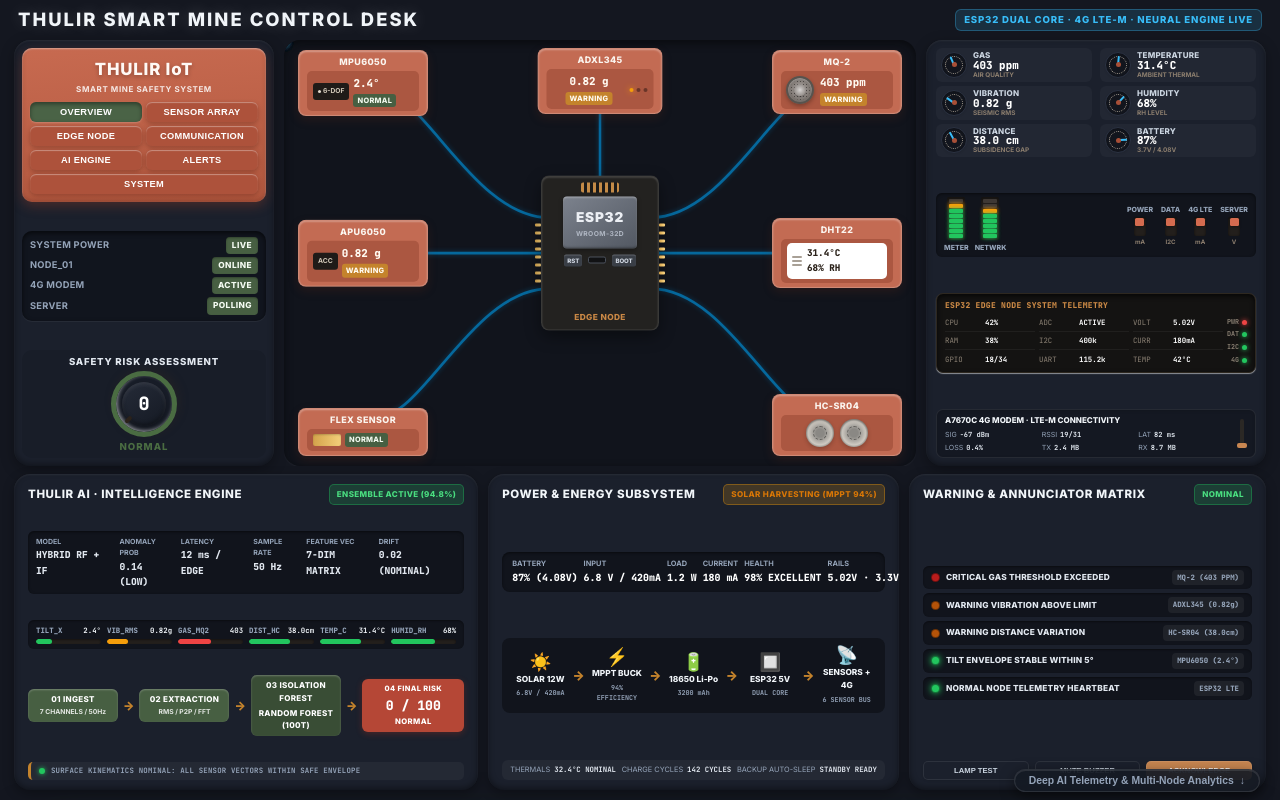
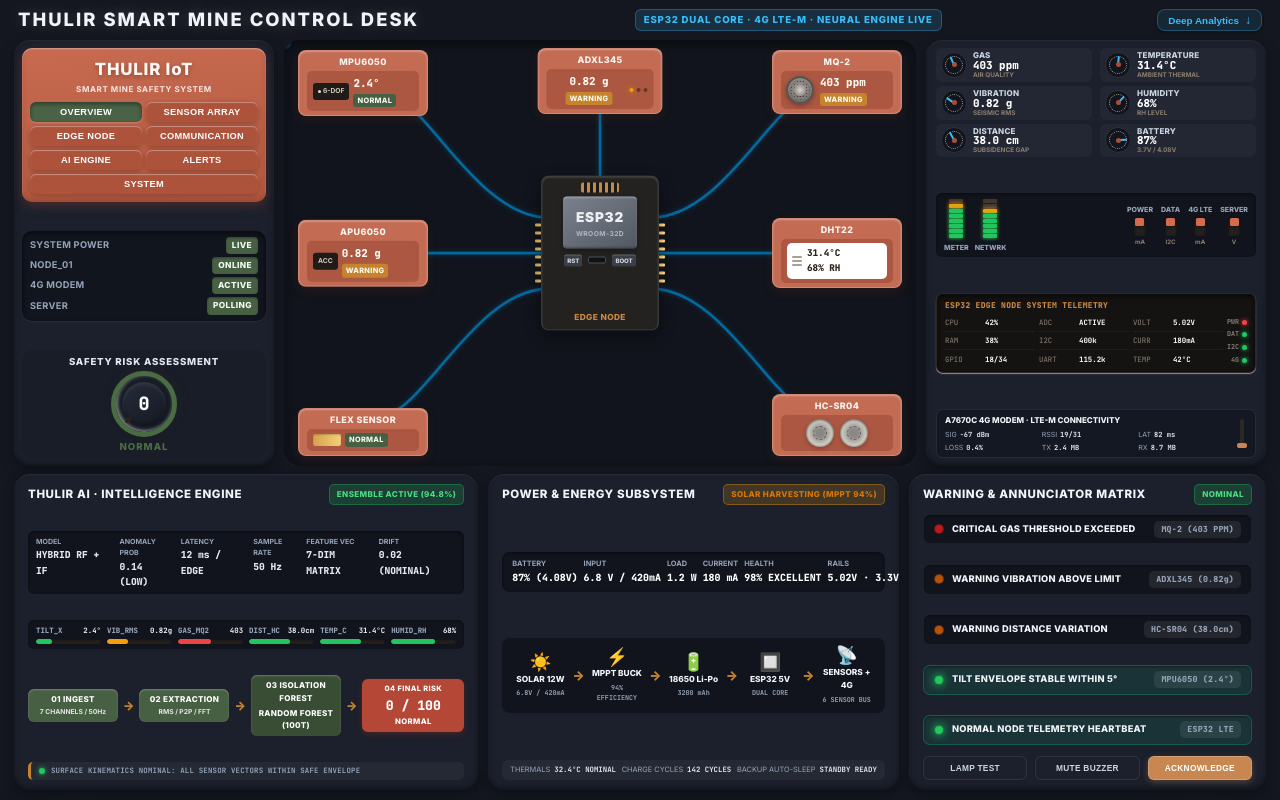
Before and after one commit to Rub26s21/THULIR, a React (Vite) app: page / in a window 1280 px wide. Shown: the top 800 px of the page. Built offline with nearby package versions, Linux system fonts and the light colour scheme; no server answers; the database is empty; a web font is replaced by a local one.

Commit message:
fix(desk): optimize Bay 3 annunciator matrix typography and relocate scroll cue to header

```diff
--- a/src/components/SmartMineControlDesk.tsx
+++ b/src/components/SmartMineControlDesk.tsx
@@ -122,6 +122,14 @@ export function SmartMineControlDesk({
         <div className="desk-header-badge">
           ESP32 DUAL CORE · 4G LTE-M · NEURAL ENGINE LIVE
         </div>
+        <button
+          className="desk-header-scroll-btn"
+          onClick={handleScrollDown}
+          title="Scroll down to deep telemetry & multi-node analytics"
+        >
+          <span>Deep Analytics</span>
+          <span className="scroll-arrow">↓</span>
+        </button>
       </div>
 
       {/* ── Top Master Grid: Left Console, Center Hardware PCB, Right Telemetry Meters ── */}
@@ -880,16 +888,6 @@ export function SmartMineControlDesk({
 
       </div>
 
-      {/* Floating Scroll Cue Button */}
-      <button
-        className="desk-scroll-cue"
-        onClick={handleScrollDown}
-        aria-label="Scroll down to detailed analytics"
-      >
-        <span>Deep AI Telemetry & Multi-Node Analytics</span>
-        <span className="scroll-arrow">↓</span>
-      </button>
-
     </div>
   );
 }
--- a/src/desk.css
+++ b/src/desk.css
@@ -232,6 +232,54 @@
   border-color: rgba(56, 189, 248, 0.3);
 }
 
+.desk-header-scroll-btn {
+  display: flex;
+  align-items: center;
+  gap: 6px;
+  font-size: 0.62rem;
+  font-weight: 800;
+  color: #5c4e3f;
+  background: rgba(255, 255, 255, 0.6);
+  border: 1px solid rgba(0, 0, 0, 0.08);
+  padding: 3px 10px;
+  border-radius: 8px;
+  cursor: pointer;
+  transition: all 0.2s ease;
+  box-shadow: 0 1px 3px rgba(0, 0, 0, 0.05);
+}
+
+[data-theme="dark-apple"] .desk-header-scroll-btn,
+[data-theme="dark-space"] .desk-header-scroll-btn {
+  color: #38bdf8;
+  background: rgba(56, 189, 248, 0.1);
+  border-color: rgba(56, 189, 248, 0.3);
+  box-shadow: 0 1px 3px rgba(0, 0, 0, 0.4);
+}
+
+.desk-header-scroll-btn:hover {
+  background: #ffffff;
+  color: #1a1714;
+  transform: translateY(-1px);
+  box-shadow: 0 3px 8px rgba(0, 0, 0, 0.12);
+}
+
+[data-theme="dark-apple"] .desk-header-scroll-btn:hover,
+[data-theme="dark-space"] .desk-header-scroll-btn:hover {
+  background: rgba(56, 189, 248, 0.2);
+  color: #ffffff;
+  box-shadow: 0 3px 12px rgba(56, 189, 248, 0.25);
+}
+
+.desk-header-scroll-btn .scroll-arrow {
+  font-size: 0.75rem;
+  font-weight: 900;
+  transition: transform 0.2s ease;
+}
+
+.desk-header-scroll-btn:hover .scroll-arrow {
+  transform: translateY(2px);
+}
+
 /* ── Top Master Grid (Left Console, Center Hardware PCB, Right Telemetry) ── */
 .desk-top-grid {
   display: grid;
@@ -1897,42 +1945,61 @@
 }
 
 /* Bay 3: Warning Annunciator Panel */
+.desk-bottom-bay.bay-warnings {
+  display: flex;
+  flex-direction: column;
+  justify-content: space-between;
+}
+
 .annunciator-list {
   display: flex;
   flex-direction: column;
-  gap: 4px;
+  gap: 5px;
+  flex: 1;
+  justify-content: space-between;
+  margin: 3px 0;
 }
 
 .annunciator-row {
   display: flex;
   align-items: center;
   justify-content: space-between;
-  gap: 6px;
+  gap: 8px;
   background: #cbbfaf;
-  border-radius: 6px;
-  padding: 4px 8px;
+  border-radius: 7px;
+  padding: 5.5px 10px;
   box-shadow: inset 0 1px 2px rgba(0,0,0,0.12);
+  border: 1px solid rgba(0, 0, 0, 0.04);
+  transition: all 0.2s ease;
 }
 
 [data-theme="dark-apple"] .annunciator-row,
 [data-theme="dark-space"] .annunciator-row {
   background: #11141c;
   box-shadow: inset 0 1px 2px rgba(0,0,0,0.4);
+  border: 1px solid rgba(255, 255, 255, 0.05);
 }
 
 .annunciator-row.active-critical {
-  background: rgba(239, 68, 68, 0.18);
-  border: 1px solid rgba(239, 68, 68, 0.35);
+  background: rgba(239, 68, 68, 0.16);
+  border: 1.5px solid rgba(239, 68, 68, 0.45);
+  box-shadow: 0 0 10px rgba(239, 68, 68, 0.15), inset 0 1px 2px rgba(239, 68, 68, 0.2);
 }
 
 .annunciator-row.active-warning {
-  background: rgba(245, 158, 11, 0.18);
-  border: 1px solid rgba(245, 158, 11, 0.35);
+  background: rgba(245, 158, 11, 0.16);
+  border: 1.5px solid rgba(245, 158, 11, 0.45);
+  box-shadow: 0 0 10px rgba(245, 158, 11, 0.15), inset 0 1px 2px rgba(245, 158, 11, 0.2);
+}
+
+.annunciator-row.active-normal {
+  background: rgba(16, 185, 129, 0.12);
+  border: 1px solid rgba(16, 185, 129, 0.3);
 }
 
 .pilot-jewel {
-  width: 9px;
-  height: 9px;
+  width: 10px;
+  height: 10px;
   border-radius: 50%;
   border: 1px solid rgba(0, 0, 0, 0.4);
   flex-shrink: 0;
@@ -1944,7 +2011,7 @@
 
 .pilot-jewel.red.flash {
   background: #ef4444;
-  box-shadow: 0 0 6px #ef4444;
+  box-shadow: 0 0 8px #ef4444;
   animation: jewelPulse 1.0s infinite alternate;
 }
 
@@ -1954,7 +2021,7 @@
 
 .pilot-jewel.amber.glow {
   background: #f59e0b;
-  box-shadow: 0 0 6px #f59e0b;
+  box-shadow: 0 0 8px #f59e0b;
 }
 
 .pilot-jewel.green {
@@ -1963,60 +2030,67 @@
 
 .pilot-jewel.green.glow {
   background: #22c55e;
-  box-shadow: 0 0 6px #22c55e;
+  box-shadow: 0 0 8px #22c55e;
 }
 
 @keyframes jewelPulse {
   0% { opacity: 0.5; transform: scale(0.9); }
-  100% { opacity: 1; transform: scale(1.1); }
+  100% { opacity: 1; transform: scale(1.15); }
 }
 
 .annunciator-text {
-  font-size: 0.52rem;
-  font-weight: 800;
-  color: #2e261f;
-  letter-spacing: 0.2px;
+  font-size: 0.58rem;
+  font-weight: 800;
+  color: #2b221a;
+  letter-spacing: 0.25px;
   flex: 1;
 }
 
 [data-theme="dark-apple"] .annunciator-text,
 [data-theme="dark-space"] .annunciator-text {
-  color: #e2e8f0;
+  color: #f1f5f9;
 }
 
 .annunciator-tag {
-  font-size: 0.46rem;
+  font-size: 0.52rem;
   font-weight: 800;
   font-family: 'JetBrains Mono', monospace;
-  color: #78716c;
-  background: rgba(0,0,0,0.06);
-  padding: 2px 5px;
-  border-radius: 4px;
+  color: #4a4036;
+  background: rgba(0,0,0,0.08);
+  padding: 2px 7px;
+  border-radius: 5px;
+  letter-spacing: 0.2px;
+  white-space: nowrap;
 }
 
 [data-theme="dark-apple"] .annunciator-tag,
 [data-theme="dark-space"] .annunciator-tag {
   color: #94a3b8;
-  background: rgba(255,255,255,0.06);
+  background: rgba(255,255,255,0.08);
 }
 
 .annunciator-actions-bar {
   display: flex;
-  gap: 6px;
+  gap: 8px;
+  margin-top: 2px;
 }
 
 .annunciator-btn {
   flex: 1;
   background: #cbbfaf;
   border: 1px solid rgba(255, 255, 255, 0.4);
-  border-radius: 5px;
-  padding: 4px 0;
-  font-size: 0.48rem;
-  font-weight: 800;
+  border-radius: 6px;
+  padding: 6px 0;
+  font-size: 0.52rem;
+  font-weight: 800;
+  letter-spacing: 0.3px;
   color: #3b3026;
   cursor: pointer;
-  box-shadow: 0 1px 2px rgba(0,0,0,0.1);
+  box-shadow: 0 1px 3px rgba(0,0,0,0.1);
   transition: all 0.15s ease;
+  display: flex;
+  align-items: center;
+  justify-content: center;
 }
 
 [data-theme="dark-apple"] .annunciator-btn,
@@ -2029,6 +2103,7 @@
 .annunciator-btn:hover {
   background: #ffffff;
   color: #1a1714;
+  box-shadow: 0 2px 6px rgba(0,0,0,0.15);
 }
 
 [data-theme="dark-apple"] .annunciator-btn:hover,
@@ -2045,6 +2120,8 @@
 .annunciator-btn.highlight {
   background: #c88651;
   color: #ffffff;
+  border-color: rgba(255, 255, 255, 0.2);
+  box-shadow: 0 2px 6px rgba(200, 134, 81, 0.35);
 }
 
 .annunciator-btn.highlight:hover {
```
